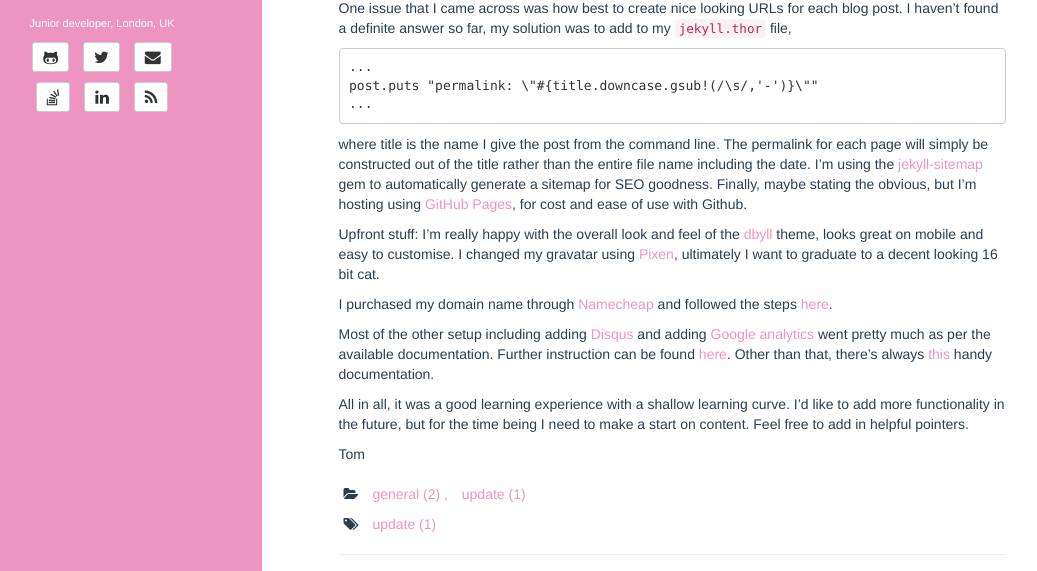
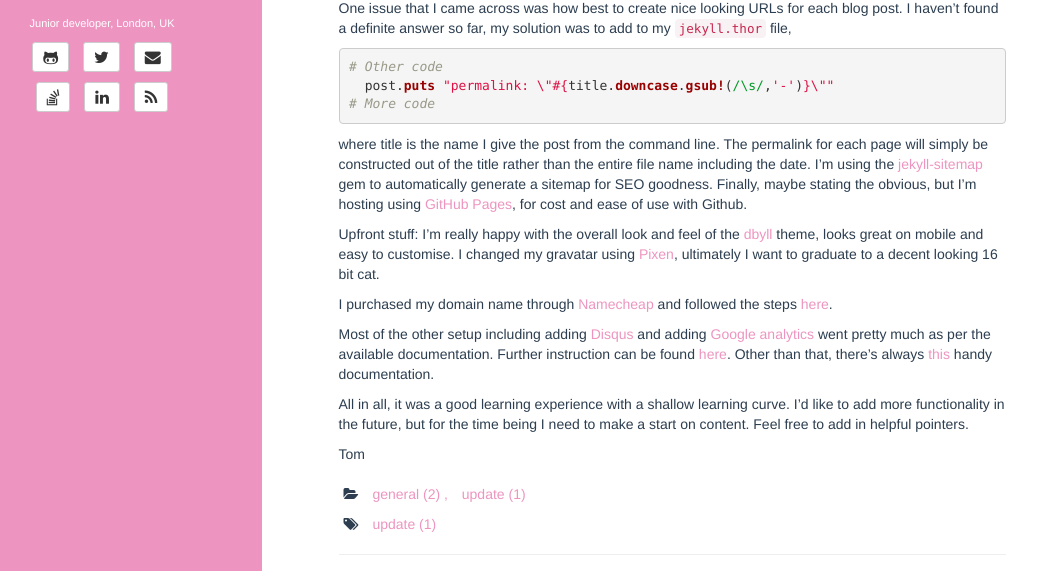
Before and after one commit to tpgmartin/tpgmartin.github.io, a Jekyll site: the page built from _posts/2014-10-27-updates-and-whatnot.md, in a window 1280 px wide and 1236 px high, cut to the strip 282-853 px from the top of the window. Shown: the whole strip, without its empty margins (58-1095 px from the left). Built offline with Jekyll 4.4.1, drawn with Linux system fonts in a browser that asks for light colours; comment, search, counter and statistics services are not loaded.

Commit message:
Restore syntax highlighting, add scroll for long lines of code

```diff
--- a/_config.yml
+++ b/_config.yml
@@ -3,7 +3,7 @@
 paginate: 10 # pagination based on number of posts
 paginate_path: "page:num"
 exclude: ["README.md"] # files to exclude
-highlighter: true
+highlighter: pygments
 markdown: kramdown
 permalink: pretty
 
--- a/_posts/2014-10-27-updates-and-whatnot.md
+++ b/_posts/2014-10-27-updates-and-whatnot.md
@@ -14,9 +14,11 @@
 
 Behind the scenes, I've added [Thor](http://jonasforsberg.se/2012/12/28/create-jekyll-posts-from-the-command-line) following pretty much the same steps as per the linked blog post. Pretty obviously, this speeds up my workflow just a bit: getting rid of the need to add all the front matter by hand. One issue that I came across was how best to create nice looking URLs for each blog post. I haven't found a definite answer so far, my solution was to add to my `jekyll.thor` file,
 
-    ...
-    post.puts "permalink: \"#{title.downcase.gsub!(/\s/,'-')}\""
-    ...
+{% highlight ruby %}
+# Other code
+  post.puts "permalink: \"#{title.downcase.gsub!(/\s/,'-')}\""
+# More code
+{% endhighlight %}
 
 where title is the name I give the post from the command line. The permalink for each page will simply be constructed out of the title rather than the entire file name including the date. I'm using the [jekyll-sitemap](https://help.github.com/articles/sitemaps-for-github-pages/) gem to automatically generate a sitemap for SEO goodness. Finally, maybe stating the obvious, but I'm hosting using [GitHub Pages](https://pages.github.com/), for cost and ease of use with Github.
 
--- a/assets/resources/syntax/syntax.css
+++ b/assets/resources/syntax/syntax.css
@@ -63,3 +63,6 @@
 .highlight .vg { color: #008080 } /* Name.Variable.Global */
 .highlight .vi { color: #008080 } /* Name.Variable.Instance */
 .highlight .il { color: #009999 } /* Literal.Number.Integer.Long */
+.highlight pre code * { white-space: nowrap; } /* Set all children to 'nowrap' */
+.highlight pre { overflow-x: auto; }
+.highlight pre code { white-space: pre; } /* <code> respects <pre> formatting */
```
